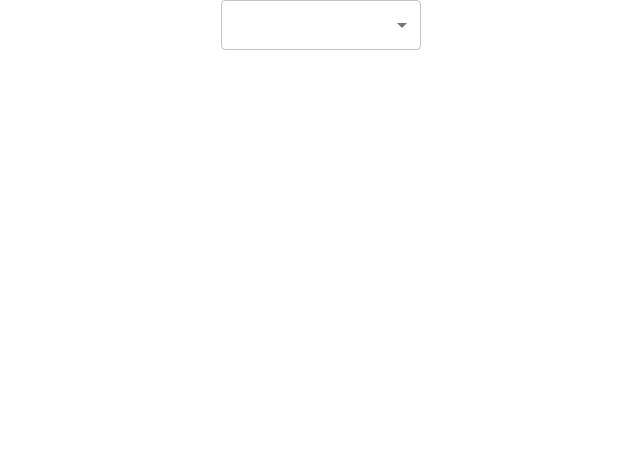
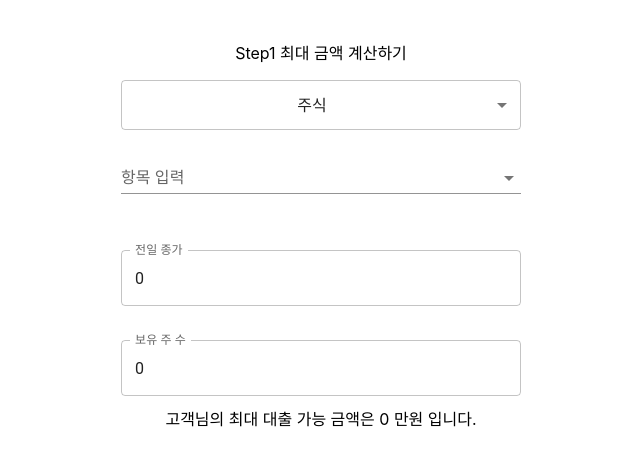
Before and after one commit to lee-seokjun/rate-check-mate-react, a React (Create React App) app: page /customer in a window 1280 px wide. Shown: the top 466 px of the page, without its empty margins (319-959 px from the left). Built offline with nearby package versions, Linux system fonts and the light colour scheme; no server answers.

Commit message:
최대금액 계산기 추가.

```diff
--- a/src/Customer.tsx
+++ b/src/Customer.tsx
@@ -2,69 +2,76 @@ import React, {useState} from 'react';
 import './App.css';
 import Select from '@mui/material/Select';
 import MenuItem from '@mui/material/MenuItem';
-import SearchComponent from "./SearchComponent";
-import instance from "./AxiosModule";
+import Box from '@mui/material/Box';
+import {Stack} from '@mui/material';
+import TextField from '@material-ui/core/TextField';
+import RateCalculator from "./RateCalculator";
 
 
 function CustomerPage() {
-  const [selectedType, setSelectedType] = useState('');
-  const [values, setValues] = useState<Collateral[]>([]);
-  const [value, setValue] = React.useState<Collateral | null>( null);
-  async function getConditionByCompany(type :string) { // async, await을 사용하는 경우
-    try {
-      // GET 요청은 params에 실어 보냄
-      const response = await instance.get('/collateral?targetType=' + type);
-      setValues(response.data);
-    } catch (e) {
-      // 실패 시 처리
-    }
-  }
-  const changeTarget = (target : Collateral | null) => {
+  const [selectedLocation, setSelectedLocation] = useState('ALL');
+  const [value, setValue] = React.useState<Collateral | null>(null);
+  const [maxLoan, setMaxLoan] = React.useState(0);
+
+  const changeTarget = (target: Collateral | null) => {
     setValue(target);
   }
-  const changeType = (event : any) => {
-    setSelectedType(event.target.value);
-    getConditionByCompany(event.target.value);
-    setValue(null);
+
+  const changeLocation = (event: any) => {
+    setSelectedLocation(event.target.value);
   }
+  return (
+      <div style={{width: '100%'}}>
+        <header>
+          <Stack
+              direction="column"
+              justifyContent="flex-end"
+              alignItems="center"
+              spacing={2}
+              width={"100%"}
+              marginTop={5}
+          >
+            <RateCalculator selectedValue={value}
+                            setValue={changeTarget}
+                            maxLoan={maxLoan}
+                            setMaxLoan={setMaxLoan}
 
-  return (
-      <div className="App">
-        <header>
+            />
+            {maxLoan !== 0 &&
+                <Box>Step2 금리 비교하기
+                  <Stack spacing={1} sx={{width: 400}}>
+                    <TextField style={{width: '380'}} label={"대출 금액"}/>
+                    <TextField style={{width: '100%'}} label={"대출 기간"}/>
+                    <Select
+                        sx={{
+                          width: 400,
+                          height: 50,
+                        }}
+                        value={selectedLocation}
+                        onChange={changeLocation}
+                    >
+                      <MenuItem key={'ALL'}
+                                value={'ALL'}
+                      >지점, 모바일</MenuItem>
+                      <MenuItem key={'OFFICE'}
+                                value={'OFFICE'}
+                      >지점</MenuItem>
+                      <MenuItem key={'MOBILE'}
+                                value={'MOBILE'}
+                      >모바일</MenuItem>
+                    </Select>
+                  </Stack>
+                </Box>}
 
-
+          </Stack>
         </header>
-        <body>
-        <Select
-            sx={{
-              width: 200,
-              height: 50,
-            }}
-            value={selectedType}
-            onChange={changeType}
-        >
-
-          <MenuItem key={'STOCK'}
-                    value={'STOCK'}
-          >주식</MenuItem>
-          <MenuItem key={'BOND'}
-                    value={'BOND'}
-          >채권</MenuItem>
-          <MenuItem key={'FUND'}
-                    value={'FUND'}
-          >펀드</MenuItem>
-
-        </Select>
-        {selectedType !== '' && <SearchComponent values={values} selectedValue = {value} setValue={changeTarget}/>}
-        </body>
       </div>
-  )
-      ;
+  );
 }
 
 
 export interface Collateral {
-  collateralKey : string;
+  collateralKey: string;
   companyKey: string;
   targetType: string;
   targetName: string;
--- /dev/null
+++ b/src/RateCalculator.tsx
@@ -0,0 +1,187 @@
+import React, {useState} from 'react';
+import './App.css';
+import TextField from '@mui/material/TextField';
+import Stack from '@mui/material/Stack';
+import {Collateral} from "./Customer";
+import Box from "@mui/material/Box";
+import Select from "@mui/material/Select";
+import MenuItem from "@mui/material/MenuItem";
+import SearchComponent from "./SearchComponent";
+import instance from "./AxiosModule";
+
+
+function RateCalculator(props: CalculatorProp) {
+  function createCalculateParam(
+      cnt : number,
+      price : number,
+      bondCnt : number
+  ): CalculateParam {
+    return {
+      cnt,
+      price,
+      bondCnt,
+    };
+  }
+  const [selectedType, setSelectedType] = useState('STOCK');
+  const [cnt, setCnt] = useState(0);
+  const [price, setPrice] = useState(0);
+  const [bondCnt, setBondCnt] = useState(0);
+  const [values, setValues] = useState<Collateral[]>([]);
+
+  if (values.length === 0) {
+    getConditionByCompany(selectedType);
+  }
+
+  async function getConditionByCompany(type: string) { // async, await을 사용하는 경우
+    try {
+      // GET 요청은 params에 실어 보냄
+      const response = await instance.get('/collateral?targetType=' + type);
+      setValues(response.data);
+    } catch (e) {
+      // 실패 시 처리
+    }
+  }
+  async function calculate(params : CalculateParam) { // async, await을 사용하는 경우
+    const param = `collateralKey=${props.selectedValue?.collateralKey}&cnt=${params.cnt}&price=${params.price}&bondCnt=${params.bondCnt}`;
+    try {
+      // GET 요청은 params에 실어 보냄
+
+      const response = await instance.get('/collateral/calculate?' + param);
+      props.setMaxLoan(response.data);
+    } catch (e) {
+      alert('계산 중 에러 발생 관리자에게 문의해 주세요 \n ' + param)
+      // 실패 시 처리
+    }
+  }
+  const changeTarget = (target: Collateral | null) => {
+    props.setValue(target);
+    reset();
+  }
+  const changeType = (event: any) => {
+    reset();
+    setSelectedType(event.target.value);
+    getConditionByCompany(event.target.value);
+    props.setValue(null);
+  }
+  const reset = () => {
+    setCnt(0);
+    setPrice(0);
+    setBondCnt(0);
+    props.setMaxLoan(0);
+  }
+  const changeCnt = (event: any) => {
+    setCnt(event.target.value);
+    if (event.target.value <= 0 || price <= 0 || props.selectedValue === null) {
+      props.setMaxLoan(0);
+    } else {
+      calculate(createCalculateParam(event.target.value, price, bondCnt));
+    }
+
+  }
+  const changePrice = (event: any) => {
+    setPrice(event.target.value);
+    if (event.target.value <= 0 || cnt <= 0 || props.selectedValue === null) {
+      props.setMaxLoan(0);
+    } else {
+      calculate(createCalculateParam(cnt, event.target.value, bondCnt));
+    }
+  }
+
+  const changeBondCnt = (event: any) => {
+    setBondCnt(event.target.value);
+    if (event.target.value <= 0 && props.selectedValue !== null) {
+      props.setMaxLoan(0);
+    } else {
+      calculate(createCalculateParam(cnt, price, event.target.value));
+    }
+  }
+
+
+  return (
+      <Stack
+          direction="column"
+          justifyContent="flex-end"
+          alignItems="center"
+          spacing={2}
+          width={"100%"}
+          marginTop={5}
+      >
+        <Box>Step1 최대 금액 계산하기</Box>
+        <Box>
+          <Select
+              sx={{
+                width: 400,
+                height: 50,
+              }}
+              value={selectedType}
+              onChange={changeType}
+          >
+            <MenuItem key={'STOCK'}
+                      value={'STOCK'}
+            >주식</MenuItem>
+            <MenuItem key={'BOND'}
+                      value={'BOND'}
+            >채권</MenuItem>
+            <MenuItem key={'FUND'}
+                      value={'FUND'}
+            >펀드</MenuItem>
+
+          </Select>
+        </Box>
+        <Box>
+          <div style={{width: '100%'}}>
+            {selectedType !== '' &&
+                <SearchComponent values={values} selectedValue={props.selectedValue}
+                                 setValue={changeTarget}/>}
+          </div>
+        </Box>
+        {selectedType === 'BOND' ?
+            <Box>
+              <TextField sx={{
+                width: 400,
+                height: 50,
+                marginTop: 5
+              }} label={"채"} type="number" name={'bondCnt'} value={bondCnt}
+                         onChange={changeBondCnt}/>
+            </Box>
+            : <div>
+              <Box>
+                <TextField sx={{
+                  width: 400,
+                  height: 50,
+                  marginTop: 5
+                }} label={"전일 종가"} type="number" name={'price'} value={price}
+                           onChange={changePrice}/>
+              </Box>
+              <Box>
+                <TextField sx={{
+                  width: 400,
+                  height: 50,
+                  marginTop: 5
+                }}
+                           type="number"
+                           label={"보유 주 수"} name={'cnt'} value={cnt} onChange={changeCnt}/>
+              </Box>
+            </div>
+        }
+
+        <Box>고객님의 최대 대출 가능 금액은 {props.maxLoan} 만원 입니다.</Box>
+      </Stack>
+
+  );
+}
+
+interface CalculatorProp {
+  selectedValue: Collateral | null;
+  setValue: (value: Collateral | null) => void;
+  maxLoan: number;
+  setMaxLoan: (value: number) => void;
+}
+interface CalculateParam {
+  cnt : number;
+  price : number;
+  bondCnt : number;
+}
+
+
+export default RateCalculator;
--- a/src/SearchComponent.tsx
+++ b/src/SearchComponent.tsx
@@ -16,7 +16,11 @@ function SearchComponent(props: SearchProp) {
 
 
   return (
-      <Stack spacing={1} sx={{width: 300}}>
+      <div>
+        <Stack spacing={1} sx={{width: 400}}
+               alignSelf={"center"}
+               textAlign={"center"}
+               alignContent={"center"}>
           <Autocomplete
               {...defaultProps}
               id="disable-close-on-select"
@@ -28,16 +32,18 @@ function SearchComponent(props: SearchProp) {
               onChange={(event: any, newValue: Collateral | null) => {
                 setValue(newValue);
               }}
+
           />
+
         </Stack>
-
+      </div>
   );
 }
 
 interface SearchProp {
   values: Collateral[];
   selectedValue: Collateral | null;
-  setValue  : (value: Collateral | null ) => void;
+  setValue: (value: Collateral | null) => void;
 }
 
 
```
Lines whose indentation alone changed are shown as unchanged.
